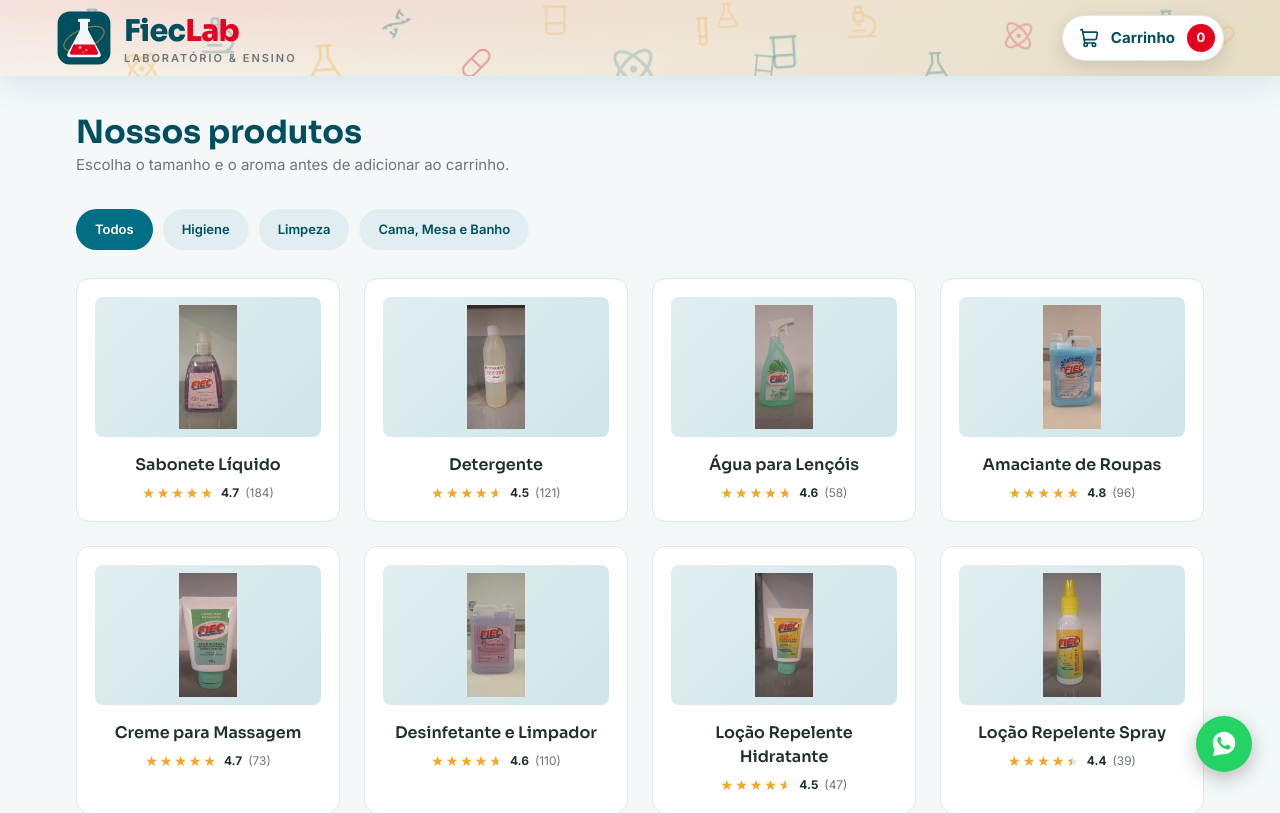
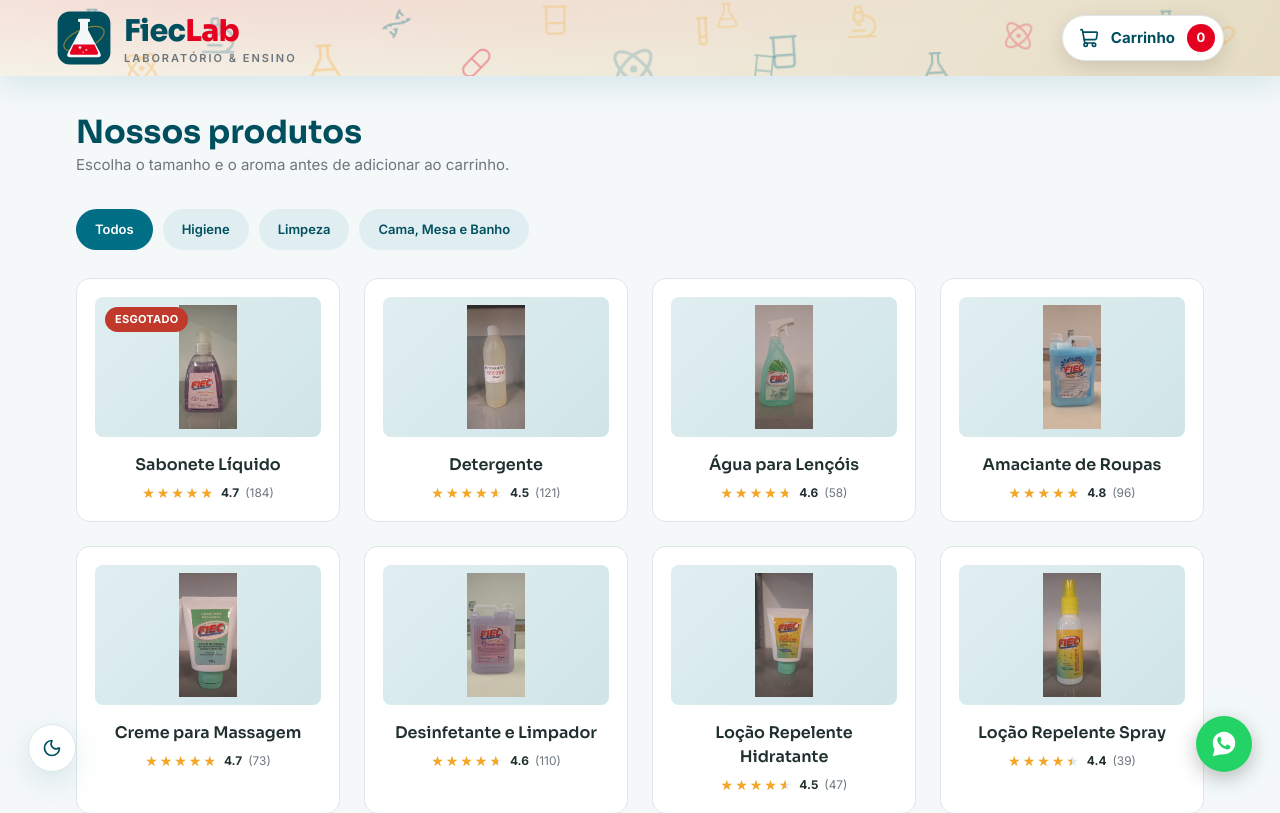
Before and after one commit to jefferson35320-tech/fieclab-frontend, a React (Create React App) app: page / in a window 1280 px wide. Shown: the top 813 px of the page. Built offline with nearby package versions, Linux system fonts and the light colour scheme.

Commit message:
modo escuro e claro

```diff
--- a/public/index.html
+++ b/public/index.html
@@ -31,6 +31,25 @@
       Learn how to configure a non-root public URL by running `npm run build`.
     -->
     <title>FiecLab</title>
+    <script>
+      // aplica o tema salvo (ou o do sistema) antes de a página aparecer, evitando "piscar" branco
+      (function () {
+        try {
+          var saved = localStorage.getItem("fieclab-theme");
+          var dark = saved
+            ? saved === "dark"
+            : window.matchMedia("(prefers-color-scheme: dark)").matches;
+          if (dark) {
+            var root = document.documentElement;
+            root.classList.add("dark");
+            root.dataset.theme = "dark";
+            root.style.colorScheme = "dark";
+            var meta = document.querySelector('meta[name="theme-color"]');
+            if (meta) meta.setAttribute("content", "#0D181B");
+          }
+        } catch (e) {}
+      })();
+    </script>
   </head>
   <body>
     <noscript>You need to enable JavaScript to run this app.</noscript>
--- a/src/App.js
+++ b/src/App.js
@@ -6,6 +6,7 @@
 import CartSidebar from "./components/CartSidebar";
 import OrderConfirmationPopup from "./components/OrderConfirmationPopup";
 import WhatsAppButton from "./components/WhatsAppButton";
+import ThemeToggle from "./components/ThemeToggle";
 
 import products from "./data/products";
 import { createOrder } from "./data/orders";
@@ -215,6 +216,7 @@
       />
 
       <WhatsAppButton />
+      <ThemeToggle />
     </div>
   );
 }
--- /dev/null
+++ b/src/components/ThemeToggle.js
@@ -0,0 +1,80 @@
+import { useEffect, useState } from "react";
+import { Moon, Sun } from "lucide-react";
+
+const STORAGE_KEY = "fieclab-theme";
+const THEME_COLOR = { light: "#006E85", dark: "#0D181B" };
+
+function systemTheme() {
+  return window.matchMedia("(prefers-color-scheme: dark)").matches
+    ? "dark"
+    : "light";
+}
+
+function savedTheme() {
+  try {
+    const saved = localStorage.getItem(STORAGE_KEY);
+    return saved === "dark" || saved === "light" ? saved : null;
+  } catch {
+    return null;
+  }
+}
+
+// aplica o tema no <html> (o script em public/index.html já faz isso antes do 1º render)
+function applyTheme(theme) {
+  const root = document.documentElement;
+  root.classList.toggle("dark", theme === "dark");
+  root.dataset.theme = theme;
+  root.style.colorScheme = theme;
+
+  const meta = document.querySelector('meta[name="theme-color"]');
+  if (meta) meta.setAttribute("content", THEME_COLOR[theme]);
+}
+
+function ThemeToggle() {
+  const [theme, setTheme] = useState(() => savedTheme() || systemTheme());
+
+  useEffect(() => {
+    applyTheme(theme);
+  }, [theme]);
+
+  // enquanto a pessoa não escolheu manualmente, acompanha o tema do sistema
+  useEffect(() => {
+    const media = window.matchMedia("(prefers-color-scheme: dark)");
+    const onChange = () => {
+      if (!savedTheme()) setTheme(systemTheme());
+    };
+    media.addEventListener("change", onChange);
+    return () => media.removeEventListener("change", onChange);
+  }, []);
+
+  function toggle() {
+    const next = theme === "dark" ? "light" : "dark";
+    setTheme(next);
+    try {
+      localStorage.setItem(STORAGE_KEY, next);
+    } catch {
+      /* navegação privada: o tema só vale nesta visita */
+    }
+  }
+
+  const isDark = theme === "dark";
+  const label = isDark ? "Ativar tema claro" : "Ativar tema escuro";
+
+  return (
+    <button
+      type="button"
+      onClick={toggle}
+      aria-label={label}
+      title={label}
+      className="fixed bottom-5 left-5 z-30 flex h-12 w-12 cursor-pointer items-center justify-center rounded-full border border-line bg-surface text-primary-dark shadow-brand-md transition hover:-translate-y-0.5 focus-visible:outline focus-visible:outline-2 focus-visible:outline-offset-2 focus-visible:outline-primary sm:bottom-7 sm:left-7"
+    >
+      {isDark ? (
+        <Sun className="h-5 w-5 text-star" strokeWidth={2} />
+      ) : (
+        <Moon className="h-5 w-5" strokeWidth={2} />
+      )}
+    </button>
+  );
+}
+
+export default ThemeToggle;
--- a/src/data/products.js
+++ b/src/data/products.js
@@ -7,7 +7,7 @@
     category: "Higiene",
     rating: 4.7,
     ratingCount: 184,
-    stock: 30,
+    stock: 0,
     icon: "🧼",
     image: "/images/products/sabonete-liquido.jpg",
     variantImages: {
@@ -30,11 +30,22 @@
       "320ml|Tutti-frutti": [
         "/images/products/variants/sabonete-liquido-320ml-tutti-frutti.jpg",
       ],
-      "2L|Alfazema": ["/images/products/variants/sabonete-liquido-2L-alfazema.jpg"],
-      "2L|Erva-doce": ["/images/products/variants/sabonete-liquido-2L-erva-doce.jpg"],
+      "2L|Alfazema": [
+        "/images/products/variants/sabonete-liquido-2L-alfazema.jpg",
+      ],
+      "2L|Erva-doce": [
+        "/images/products/variants/sabonete-liquido-2L-erva-doce.jpg",
+      ],
       "2L|Mirra": ["/images/products/variants/sabonete-liquido-2L-mirra.jpg"],
     },
-    aromas: ["Alfazema", "Erva-doce", "Mirra", "Capim-limão", "Frutas Vermelhas", "Tutti-frutti"],
+    aromas: [
+      "Alfazema",
+      "Erva-doce",
+      "Mirra",
+      "Capim-limão",
+      "Frutas Vermelhas",
+      "Tutti-frutti",
+    ],
     sizes: [
       { id: "320ml", label: "320ml", price: 9.9 },
       { id: "2L", label: "2L (refil)", price: 24.9 },
@@ -59,7 +70,9 @@
     image: "/images/products/detergente.jpg",
     variantImages: {
       "500ml|Coco": ["/images/products/variants/detergente-500ml-coco.jpg"],
-      "500ml|Laranja": ["/images/products/variants/detergente-500ml-laranja.jpg"],
+      "500ml|Laranja": [
+        "/images/products/variants/detergente-500ml-laranja.jpg",
+      ],
       "500ml|Limão": ["/images/products/variants/detergente-500ml-limao.jpg"],
       "500ml|Neutro": ["/images/products/variants/detergente-500ml-neutro.jpg"],
       "5L|Laranja": ["/images/products/variants/detergente-5L-laranja.jpg"],
@@ -92,7 +105,9 @@
         "/images/products/variants/agua-para-lencois-500ml-bambo.jpg",
         "/images/products/variants/agua-para-lencois-500ml-bambo-verso.jpg",
       ],
-      "500ml|Garden": ["/images/products/variants/agua-para-lencois-500ml-garden.jpg"],
+      "500ml|Garden": [
+        "/images/products/variants/agua-para-lencois-500ml-garden.jpg",
+      ],
     },
     aromas: ["Bambo", "Garden"],
     sizes: [{ id: "500ml", label: "500ml", price: 12.9 }],
@@ -102,8 +117,7 @@
       "Conserve em local fresco e ao abrigo da luz solar direta. Mantenha o frasco bem fechado após o uso.",
     precautions:
       "Uso externo em tecidos. Evite contato com os olhos. Não aplique diretamente sobre a pele. Mantenha fora do alcance de crianças.",
-    ingredients:
-      "Aqua, Álcool, Fragrância, Conservante.",
+    ingredients: "Aqua, Álcool, Fragrância, Conservante.",
   },
   {
     id: 4,
@@ -184,8 +198,7 @@
     sizes: [{ id: "120g", label: "120g", price: 19.9 }],
     howToUse:
       "Aplique sobre a pele exposta, evitando olhos e mucosas. Reaplique conforme a necessidade, especialmente após contato com água.",
-    storage:
-      "Conserve em local fresco e seco, ao abrigo da luz solar direta.",
+    storage: "Conserve em local fresco e seco, ao abrigo da luz solar direta.",
     precautions:
       "Hipoalergênico e dermatologicamente testado. Uso externo. Não aplique sobre pele lesionada. Mantenha fora do alcance de crianças.",
     ingredients:
@@ -210,12 +223,10 @@
     sizes: [{ id: "120ml", label: "120ml", price: 17.9 }],
     howToUse:
       "Borrife sobre a pele exposta, a uma distância de 10 a 15 cm, evitando olhos e mucosas. Reaplique conforme a necessidade.",
-    storage:
-      "Conserve em local fresco e seco, ao abrigo da luz solar direta.",
+    storage: "Conserve em local fresco e seco, ao abrigo da luz solar direta.",
     precautions:
       "Uso externo. Não aplique sobre pele lesionada. Evite contato com os olhos. Mantenha fora do alcance de crianças.",
-    ingredients:
-      "Aqua, Óleo de Citronela, Álcool, Fragrância, Conservante.",
+    ingredients: "Aqua, Óleo de Citronela, Álcool, Fragrância, Conservante.",
   },
   {
     id: 9,
@@ -228,7 +239,9 @@
     image: "/images/products/multiuso.jpg",
     variantImages: {
       "500ml|Algas": ["/images/products/variants/multiuso-500ml-algas.jpg"],
-      "500ml|Maçã Verde": ["/images/products/variants/multiuso-500ml-maca-verde.jpg"],
+      "500ml|Maçã Verde": [
+        "/images/products/variants/multiuso-500ml-maca-verde.jpg",
+      ],
     },
     aromas: ["Algas", "Maçã Verde"],
     sizes: [{ id: "500ml", label: "500ml", price: 6.9 }],
@@ -238,8 +251,7 @@
       "Mantenha em local fresco e seco, longe do alcance de crianças e animais domésticos.",
     precautions:
       "Não ingerir. Evite contato prolongado com a pele. Mantenha fora do alcance de crianças.",
-    ingredients:
-      "Água, Tensoativo Aniônico, Fragrância, Corante, Conservante.",
+    ingredients: "Água, Tensoativo Aniônico, Fragrância, Corante, Conservante.",
   },
   {
     id: 10,
@@ -251,8 +263,12 @@
     icon: "🧴",
     image: "/images/products/gel-antisseptico.jpg",
     variantImages: {
-      "30ml|Maçã Verde": ["/images/products/variants/gel-antisseptico-30ml-maca-verde.jpg"],
-      "30ml|Laranja": ["/images/products/variants/gel-antisseptico-30ml-laranja.jpg"],
+      "30ml|Maçã Verde": [
+        "/images/products/variants/gel-antisseptico-30ml-maca-verde.jpg",
+      ],
+      "30ml|Laranja": [
+        "/images/products/variants/gel-antisseptico-30ml-laranja.jpg",
+      ],
       "30ml|Frutas Vermelhas": [
         "/images/products/variants/gel-antisseptico-30ml-frutas-vermelhas.jpg",
       ],
@@ -261,8 +277,7 @@
     sizes: [{ id: "30ml", label: "30ml", price: 5.9 }],
     howToUse:
       "Aplique uma quantidade suficiente para cobrir as mãos e friccione até secar completamente, sem enxaguar. Com hidratante para mãos protegidas.",
-    storage:
-      "Mantenha em local fresco, longe de fontes de calor e chama.",
+    storage: "Mantenha em local fresco, longe de fontes de calor e chama.",
     precautions:
       "Inflamável. Não ingerir. Evite contato com os olhos. Mantenha fora do alcance de crianças. Não utilize próximo a chamas.",
     ingredients:
--- a/src/index.css
+++ b/src/index.css
@@ -7,3 +7,58 @@
     @apply m-0 bg-page text-ink font-body;
   }
 }
+
+/* ------------------------------------------------------------------
+   Tema claro / escuro
+   Claro = valores originais do site. Escuro = classe "dark" no <html>
+   (aplicada pelo botão ThemeToggle e pelo script em public/index.html).
+------------------------------------------------------------------- */
+@layer base {
+  :root {
+    --color-page: 244 248 249;
+    --color-surface: 255 255 255;
+    --color-ink: 32 48 47;
+    --color-muted: 109 117 125;
+    --color-line: 221 231 232;
+    --color-primary-light: 224 238 241;
+  }
+
+  .dark {
+    color-scheme: dark;
+    --color-page: 13 24 27;
+    --color-surface: 22 36 40;
+    --color-ink: 226 236 238;
+    --color-muted: 155 170 176;
+    --color-line: 46 66 71;
+    --color-primary-light: 24 52 60;
+  }
+}
+
+/* textos que precisam clarear para ter contraste sobre fundo escuro */
+.dark .text-primary-dark { color: #8bd3e3; }
+.dark .text-primary { color: #4db8d1; }
+.dark .text-danger { color: #ff8f80; }
+.dark .text-success { color: #5fd39a; }
+
+/* botões translúcidos que ficam sobre as fotos continuam claros nos dois temas */
+.dark .bg-white\/85.text-primary-dark,
+.dark .bg-white\/90.text-primary-dark { color: #004f5f; }
+.dark .bg-white\/85.text-primary-dark:hover,
+.dark .bg-white\/90.text-primary-dark:hover { background-color: #e0eef1; }
+
+/* botão do carrinho no cabeçalho */
+.dark .bg-white.text-primary-dark { background-color: rgb(var(--color-surface)); }
+
+/* fundos com gradiente */
+.dark .bg-header-glow {
+  background-image:
+    radial-gradient(120% 180% at 15% 0%, rgba(229, 0, 32, 0.12) 0%, transparent 55%),
+    linear-gradient(120deg, #142428 0%, #101d20 55%, #0c1719 100%);
+}
+.dark .bg-placeholder-gradient {
+  background-image: linear-gradient(135deg, #18343c, #12292f);
+}
+
+/* botão "remover" do carrinho */
+.dark .border-\[\#f0d3ce\] { border-color: rgba(255, 143, 128, 0.35); }
+.dark .hover\:bg-\[\#fdecea\]:hover { background-color: rgba(192, 57, 43, 0.18); }
--- a/tailwind.config.js
+++ b/tailwind.config.js
@@ -12,15 +12,15 @@
         primary: {
           DEFAULT: "#006e85",
           dark: "#004f5f",
-          light: "#e0eef1",
+          light: "rgb(var(--color-primary-light) / <alpha-value>)",
         },
         accent: "#e50020",
         star: "#f5a623",
-        surface: "#ffffff",
-        page: "#f4f8f9",
-        ink: "#20302f",
-        muted: "#6d757d",
-        line: "#dde7e8",
+        surface: "rgb(var(--color-surface) / <alpha-value>)",
+        page: "rgb(var(--color-page) / <alpha-value>)",
+        ink: "rgb(var(--color-ink) / <alpha-value>)",
+        muted: "rgb(var(--color-muted) / <alpha-value>)",
+        line: "rgb(var(--color-line) / <alpha-value>)",
         danger: "#c0392b",
         success: "#1e7d4b",
       },
```
Also changed, not shown: 1 other file (tests, documents, lock files or other folders).
